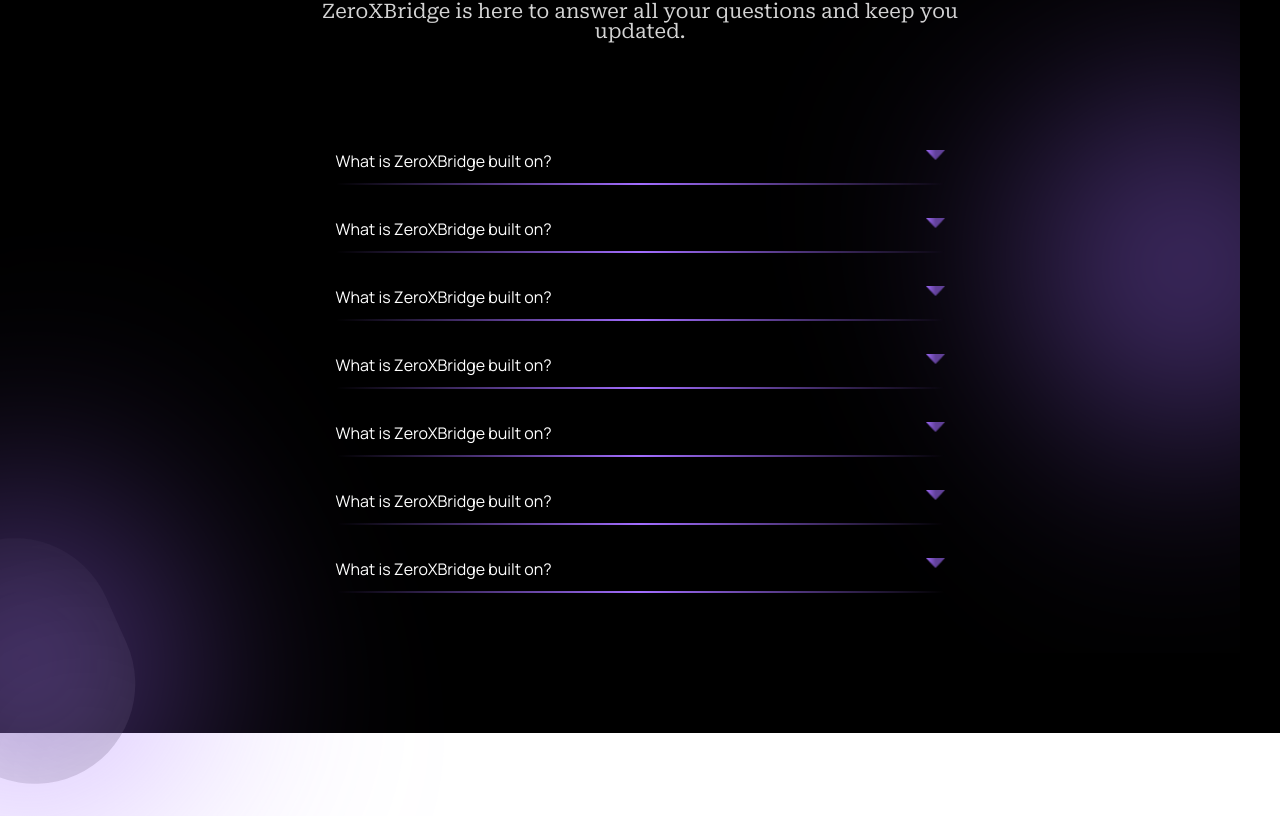
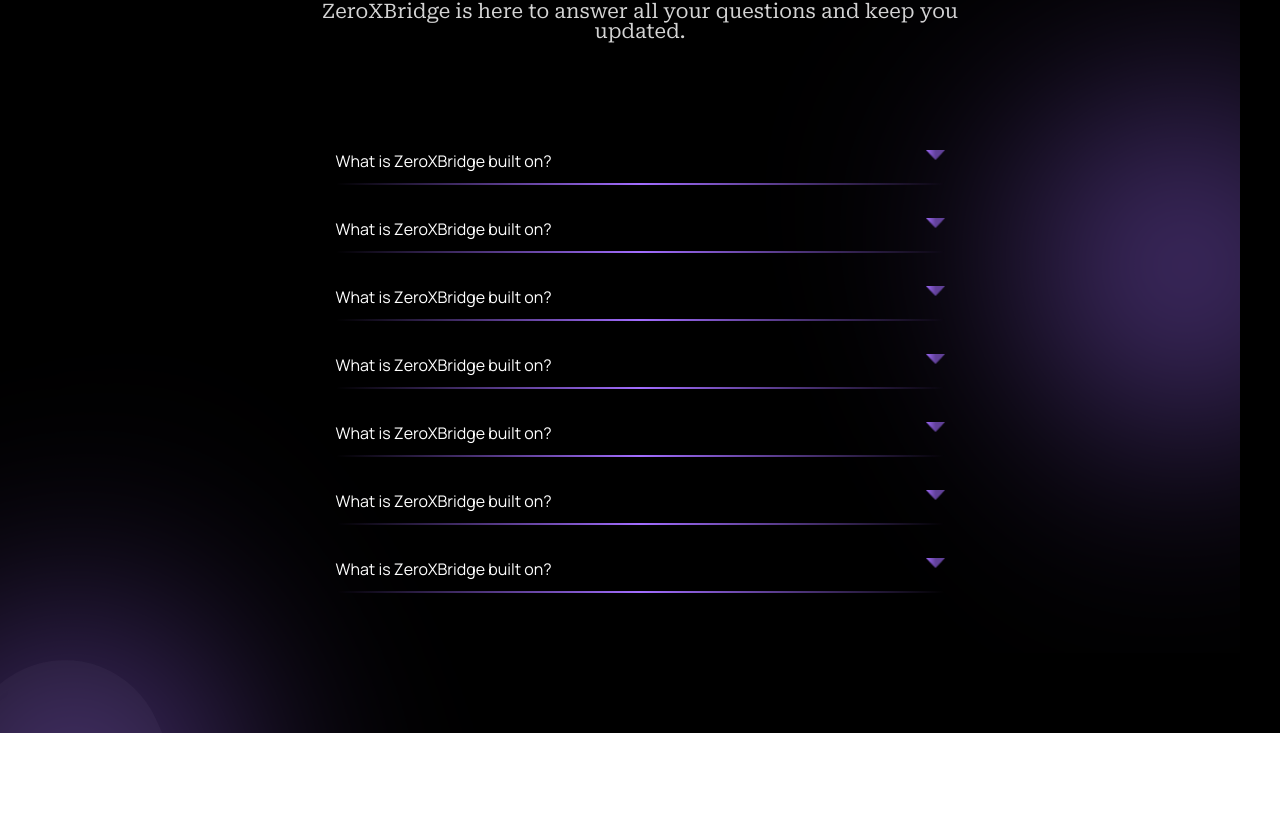
Before and after one commit to stephanniegb/ZeroXBridge_Frontend, a Next.js app: page / in a window 1280 px wide. Shown: the part 239-1055 px from the top of the page. After the commit the page ends 972 px from the top, so only its background shows below. Built offline with nearby package versions, Linux system fonts and the light colour scheme.

Commit message:
Feat: created faq component

```diff
--- a/app/components/FAQ.tsx
+++ b/app/components/FAQ.tsx
@@ -66,7 +66,7 @@
     setIsOpenIndex(isOpenIndex === index ? null : index);
   };
   return (
-    <div className="bg-black lg:py-20  py-10  lg:px-0  lg:overflow-hidden flex justify-center items-center ">
+    <div className="bg-black lg:py-20 py-12 min-h-screen relative  lg:px-0  overflow-hidden flex justify-center items-center ">
       <div className=" w-[95vw] lg:max-w-[1200px] py-0 lg:py-10  lg:w-[1200px] relative px-5 flex overflow-hidden   flex-col justify-center items-center ">
         <p
           className={`lg:min-w-[700px] lg:w-[700px] text-center  font-bold text-3xl w-[95vw]   lg:text-5xl bg-gradient-to-r  from-[#26183E] via-[#A26DFF] to-[#26183E] text-transparent bg-clip-text ${manrope.className}`}
--- a/app/globals.css
+++ b/app/globals.css
@@ -21,12 +21,12 @@
   position: absolute;
   width: 250px; /* Reduce size */
   height: 200px;
-  left: -100px;
-  bottom: -200px;
+  left: -50px;
+  bottom: -150px;
 
   background: #a26dff;
-  backdrop-filter: blur(100px); /* Reduce blur intensity */
-  filter: blur(130px); /* Maintain texture */
+  backdrop-filter: blur(200px); /* Reduce blur intensity */
+  filter: blur(130px);
   transform: rotate(-114.2deg);
   opacity: 1; /* Ensure full visibility */
   /* Ensures only the circular part is visible */
```
